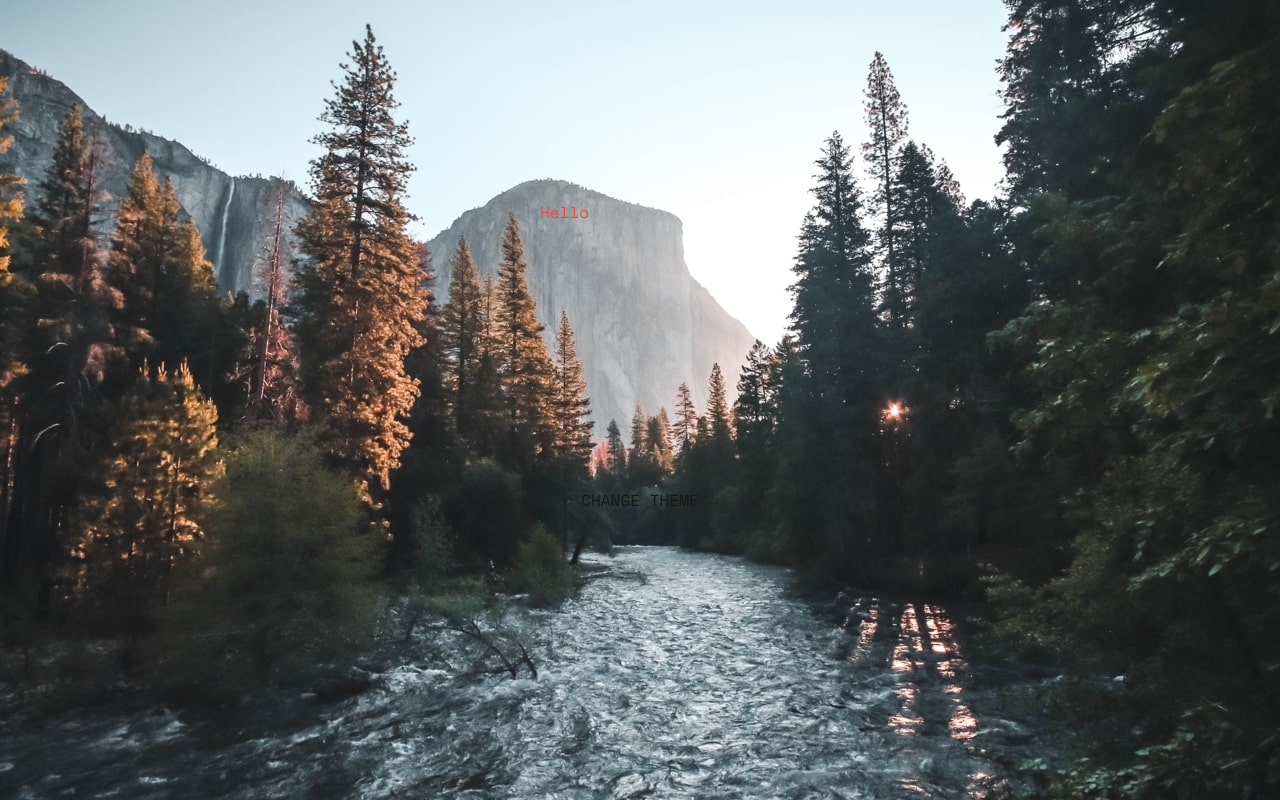
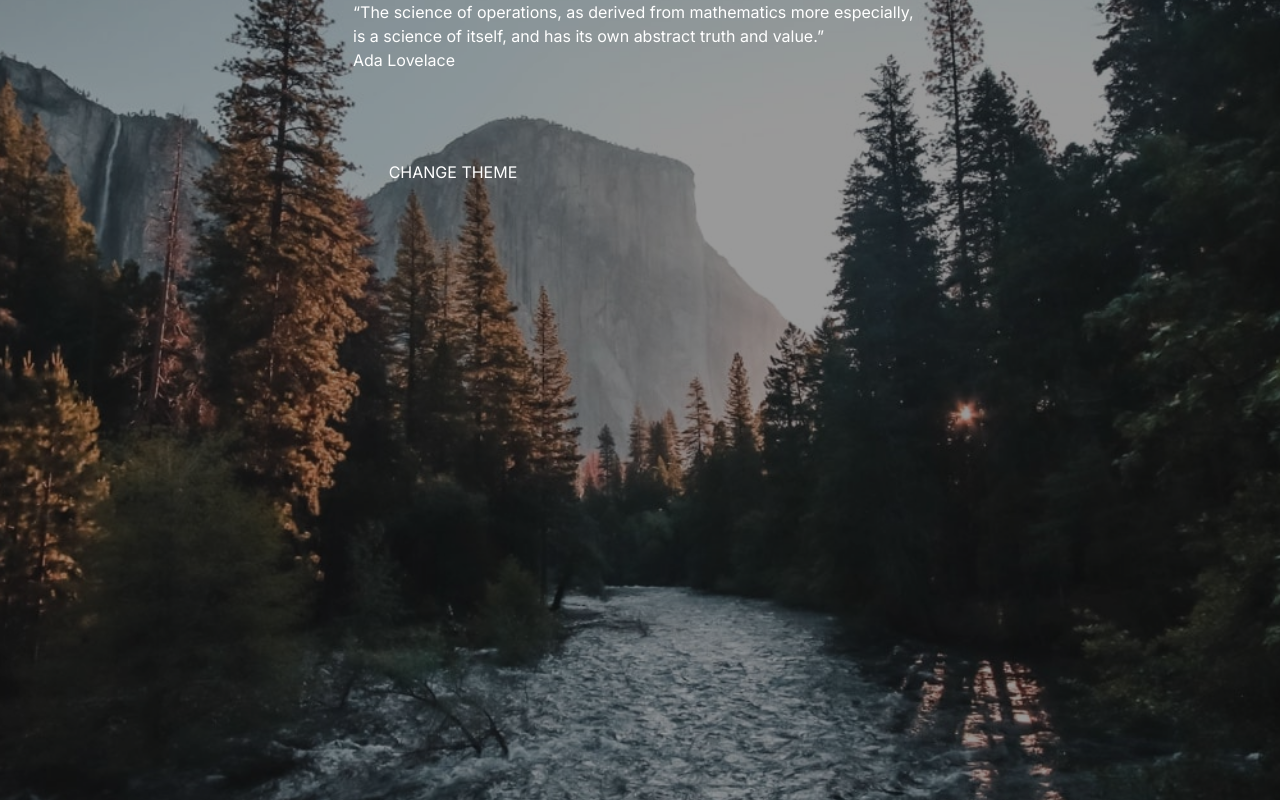
Before and after one commit to YokoMentor/clock-app, a Next.js app: page / in a window 1280 px wide. Built offline with nearby package versions, Linux system fonts and the light colour scheme.

Commit message:
Imported colors, font, adjusted layout

```diff
--- a/app/globals.css
+++ b/app/globals.css
@@ -6,9 +6,10 @@
 }
 
 @theme {
-  --color-bg-dark: hsl(220, 40%, 13%);
-  --color-bg-light: hsl(227, 100%, 98%);
-  --color-error: hsl(0, 92%, 62%);
+  --color-light: hsl(0, 0%, 100%);
+  --color-dark: hsl(0, 0%, 0%);
+  --color-btn: hsl(0, 0%, 19%);
+  --color-btn-hover: hsl(0, 0%, 50%);
 }
 
 @media (prefers-color-scheme: dark) {
--- a/app/layout.tsx
+++ b/app/layout.tsx
@@ -1,6 +1,6 @@
 import type { Metadata } from "next";
 import "./globals.css";
-import { spaceMono } from '../ui/fonts';
+import { inter } from '../ui/fonts';
 
 export const metadata: Metadata = {
   title: "clock-app",
@@ -16,7 +16,7 @@ export default function RootLayout({
     <html
       lang="en"
     >
-      <body className={`${spaceMono.className} min-h-full flex flex-col`}>{children}</body>
+      <body className={`${inter.className} min-h-full flex flex-col`}>{children}</body>
     </html>
   );
 }
--- a/app/page.module.css
+++ b/app/page.module.css
@@ -6,22 +6,17 @@
 
 .bg_light {
   background-image: url('../public/bg-image-daytime.jpg');
-  background-size: auto 128%
+  background-size: auto 128%;
 }
 
 .bg_dark,
 .bg_light {
   background-position: center;
   background-repeat: no-repeat;
+  box-shadow: inset 0 0 0 50vw rgba(0,0,0,0.4);
 }
 
 
-@media (min-width: 768px) {
-  .bg_dark,
-  .bg_light {
-    background-size: cover; /* Increase to zoom in more */
-  }
-}
 
 @media (min-width: 1440px) {
   .bg_dark,
--- a/app/page.tsx
+++ b/app/page.tsx
@@ -17,9 +17,14 @@ export default function Page() {
   }
 
   return (
-    <div className={`${lightTheme ? styles.bg_light : styles.bg_dark} flex flex-col justify-center items-center min-h-screen`}>
-       <div className='flex flex-col w-[200px] h-[200px] text-error '>Hello</div>
-       <button className='flex items-center w-[200px] h-[200px] justify-center' onClick={handleThemeSwitcher}>CHANGE THEME</button>
+    <div className={`${lightTheme ? styles.bg_light : styles.bg_dark} flex flex-col justify-start items-center min-h-screen`}>
+      <div className='flex flex-col justify-center items-center text-center w-[343px] md:w-[574px]'>
+        <div className='flex flex-col justify-center items-start text-left text-light w-full'>
+          <div className='flex flex-col'>“The science of operations, as derived from mathematics more especially, is a science of itself, and has its own abstract truth and value.”</div>
+          <div>Ada Lovelace</div>
+          <button className='flex items-center w-[200px] h-[200px] justify-center' onClick={handleThemeSwitcher}>CHANGE THEME</button>
+        </div>
+      </div>
     </div>
   );
 }
--- a/ui/fonts.ts
+++ b/ui/fonts.ts
@@ -1,6 +1,6 @@
-import { Space_Mono } from 'next/font/google'
+import { Inter } from 'next/font/google'
 
-export const spaceMono = Space_Mono({
-  weight: ['400','700'],
+export const inter = Inter({
+  weight: ['300','400','700'],
   subsets: ['latin'],
 })
```
